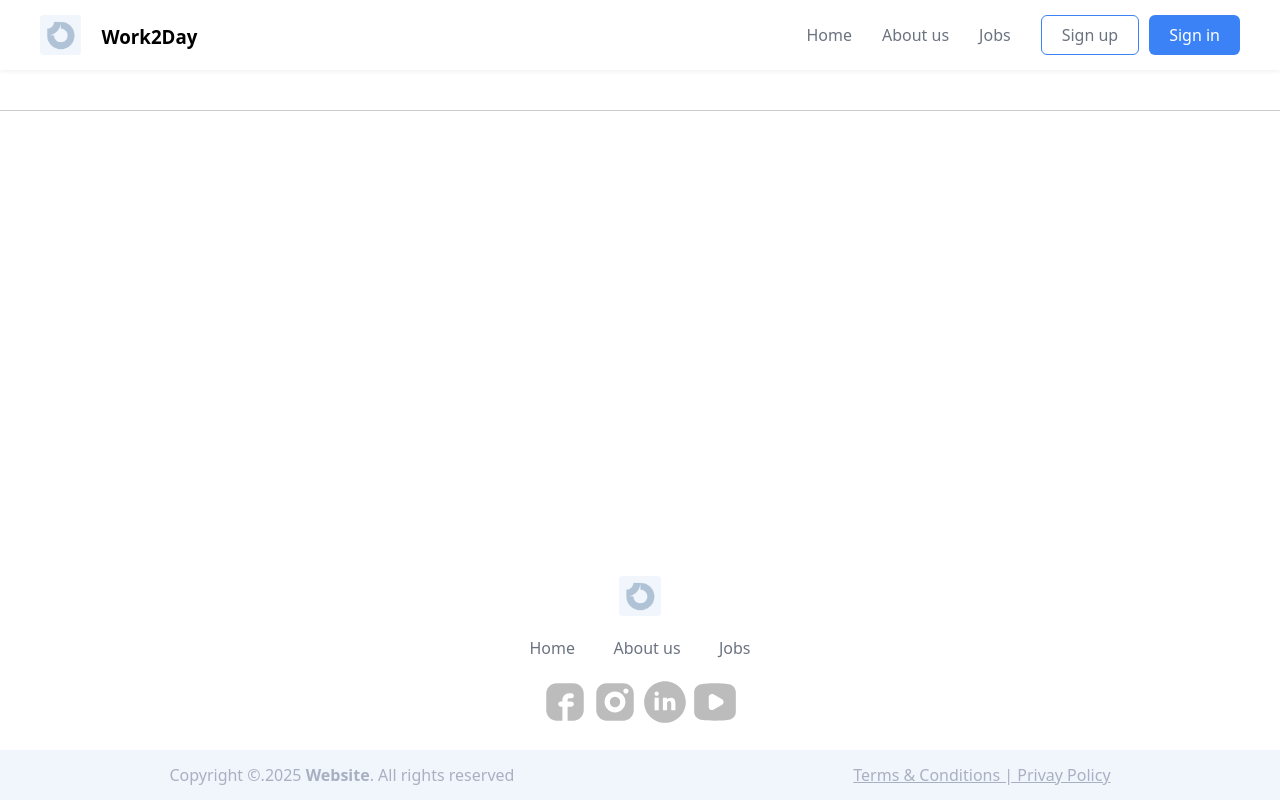
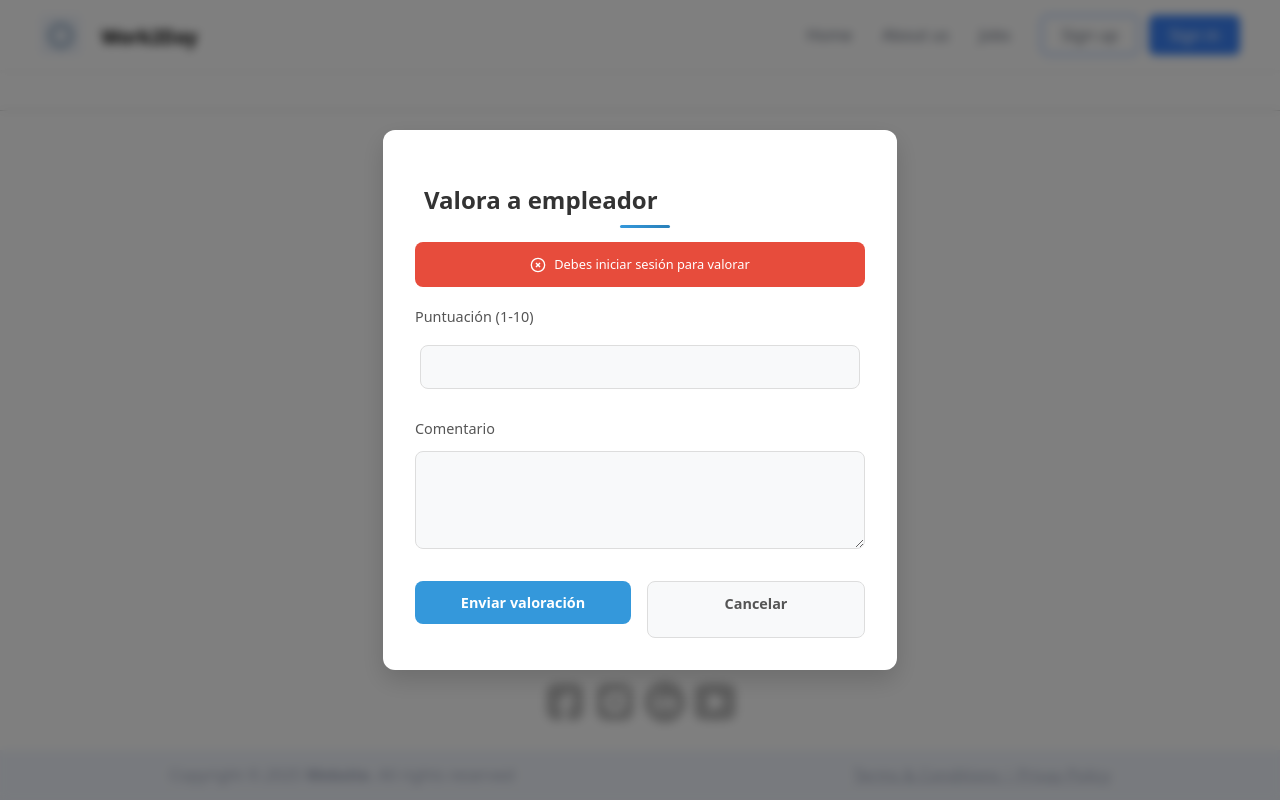
Before and after one commit to juarosrap/Work2day, a React (Vite) app in the folder frontend/: page /dashboard/1/1/valoracion/1 in a window 1280 px wide. Built offline with nearby package versions, Linux system fonts and the light colour scheme.

Commit message:
fixing valorate employer

```diff
--- a/frontend/src/App.jsx
+++ b/frontend/src/App.jsx
@@ -43,7 +43,14 @@
         <Route path="/dashboard/:id/jobForm" element={<JobForm />} />
         <Route path="/dashboard/:id/edit/:ofertaId" element={<JobForm />} />
         <Route path="/dashboard/:id/delete/:ofertaId" element={<DeleteJob />} />
-        <Route path="/dashboard/:id/valoracion/:valoradoId" element={<Valoracion />} />
+        <Route
+          path="/dashboard/:id/:ofertaId/valoracion/:valoradoId"
+          element={<Valoracion />}
+        />
+        <Route
+          path="/dashboard/:id/valoracion/:valoradoId"
+          element={<Valoracion />}
+        />
         <Route path="/profile/:id" element={<Profile />} />
         <Route path="/profile/edit" element={<EditProfile />} />
       </Routes>
--- a/frontend/src/componentes/DashBoard.jsx
+++ b/frontend/src/componentes/DashBoard.jsx
@@ -13,7 +13,6 @@
   const [error, setError] = useState(null);
   const { currentUser } = useAuth();
 
-  // Estados para la paginación
   const [currentPage, setCurrentPage] = useState(1);
   const rowsPerPage = 4;
 
@@ -128,7 +127,6 @@
     return cont;
   };
 
-  // Funciones de paginación
   const paginate = (array) => {
     if (!array) return [];
     const indexOfLastRow = currentPage * rowsPerPage;
@@ -145,7 +143,6 @@
     setCurrentPage(pageNumber);
   };
 
-  // Componente de paginación
   const Pagination = ({ totalPages, currentPage, onPageChange }) => {
     if (totalPages <= 1) return null;
 
@@ -262,7 +259,6 @@
   };
 
   const renderCandidato = () => {
-    // Filtrar aplicaciones no valoradas si es necesario
     const aplicacionesFiltradas = aplicaciones
       ? aplicaciones.filter((aplicacion) => !aplicacion.valorada)
       : [];
--- a/frontend/src/componentes/DashboardRow.jsx
+++ b/frontend/src/componentes/DashboardRow.jsx
@@ -8,6 +8,7 @@
   const { currentUser } = useAuth();
   const [aplicaciones, setAplicaciones] = useState(null);
   const [loading, setLoading] = useState(type === "aplicacion");
+  let valorado = false;
 
   const getAplicacion = async () => {
     setLoading(true);
@@ -20,9 +21,9 @@
       }
 
       const ofertaData = await response.json();
+      console.log(ofertaData)
       setAplicaciones(ofertaData);
       setLoading(false);
-      // console.log(aplicaciones)
       return {
         ...data,
         oferta: ofertaData,
@@ -123,6 +124,8 @@
             `Podrás valorar al candidato en ${Math.ceil(
               tiempoRestante / (1000 * 60 * 60 * 24)
             )} días`
+          ) : job.valorada ?(
+            "Ya has valorado a este candidato"
           ) : (
             <Link to={`candidatos/${job.id}`}>
               Ya puedes valorar al candidato
@@ -139,7 +142,7 @@
       return null;
     }
 
-
+    console.log(aplicaciones.valorada)
     const tiempoRestante = new Date(aplicaciones.fechaFin) - Date.now();
 
     return (
@@ -178,6 +181,8 @@
             >
               Valorar al empleador
             </Link>
+          ) : aplicaciones.valorada ? (
+            "Ya has valorado al empleador"
           ) : (
             <button onClick={onDelete}>Quitar</button>
           )}
--- a/frontend/src/componentes/ListaCandidatos.jsx
+++ b/frontend/src/componentes/ListaCandidatos.jsx
@@ -12,7 +12,7 @@
   const [selectedCandidato, setSelectedCandidato] = useState(null);
   const [seleccionandoCandidato, setSeleccionandoCandidato] = useState(false);
   const { ofertaId } = useParams();
-  const { currentUser } = useAuth(); // Obtener el usuario actual
+  const { currentUser } = useAuth();
 
   let API = `http://localhost:5000/api/ofertas/${ofertaId}`;
 
@@ -107,7 +107,6 @@
     }
   };
 
-  // Actualizado para usar la misma lógica que en DashBoardRow
   const puedeValorar = () => {
     if (!oferta || !oferta.fechaFin) return false;
 
@@ -115,7 +114,6 @@
     return tiempoRestante <= 0;
   };
 
-  // Función para calcular días restantes para valoración
   const getDiasRestantesParaValorar = () => {
     if (!oferta || !oferta.fechaFin) return 0;
 
@@ -216,7 +214,7 @@
                               ) : (
                                 <div style={{ marginTop: "8px" }}>
                                   <Link
-                                    to={`/dashboard/${currentUser.id}/valoracion/${candidato._id}`}
+                                    to={`/dashboard/${currentUser.id}/${ofertaId}/valoracion/${candidato._id}`}
                                     className="valorar-link"
                                   >
                                     Valorar candidato
--- a/frontend/src/componentes/Valoracion.jsx
+++ b/frontend/src/componentes/Valoracion.jsx
@@ -12,6 +12,7 @@
   const [valoradoData, setValoradoData] = useState(null);
   const [loading, setLoading] = useState(true);
   const { currentUser } = useAuth();
+  const { ofertaId } = useParams();
 
   const {
     register,
@@ -145,7 +146,25 @@
         body: JSON.stringify(valoracionData),
       });
 
-      if (response.ok) {
+      let APIV = `http://localhost:5000/api/ofertas/${ofertaId}`;
+
+      const valorada = {
+        valorada: true,
+        estado: "Expirada"
+      }
+
+      const setValorada = await fetch(APIV,
+        {
+          method: "PUT",
+          headers: {
+            "Content-Type": "application/json",
+          },
+          credentials: "include",
+          body: JSON.stringify(valorada),
+        }
+      )
+
+      if (response.ok && setValorada.ok) {
         setSuccessMessage("Valoración enviada con éxito");
 
         setTimeout(() => {
@@ -153,8 +172,9 @@
         }, 2000);
       } else {
         const errorData = await response.json();
+        const errorOferta = await setValorada.json();
         setError(
-          errorData.message || "Ha ocurrido un error al enviar la valoración"
+          errorData.message || errorOferta.message || "Ha ocurrido un error al enviar la valoración"
         );
       }
     } catch (err) {
```
Also changed, not shown: 1 other file (tests, documents, lock files or other folders).
